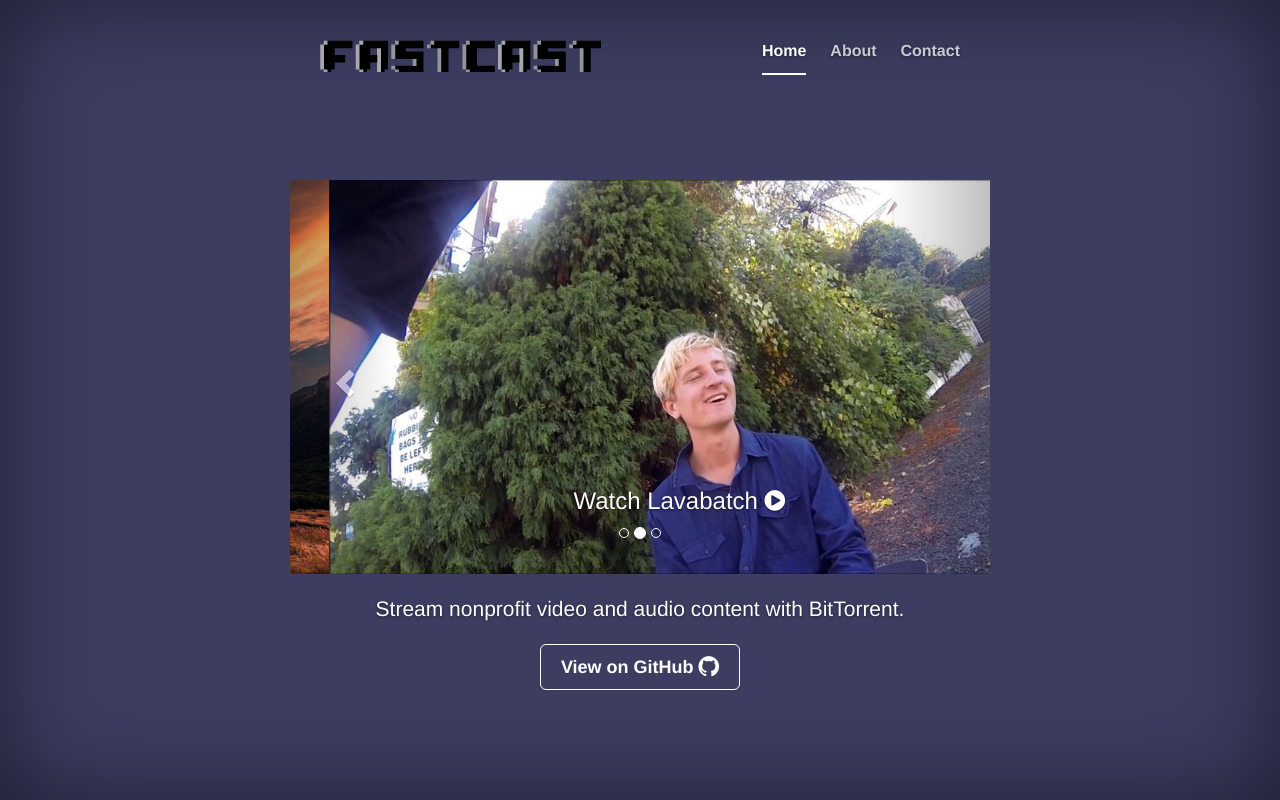
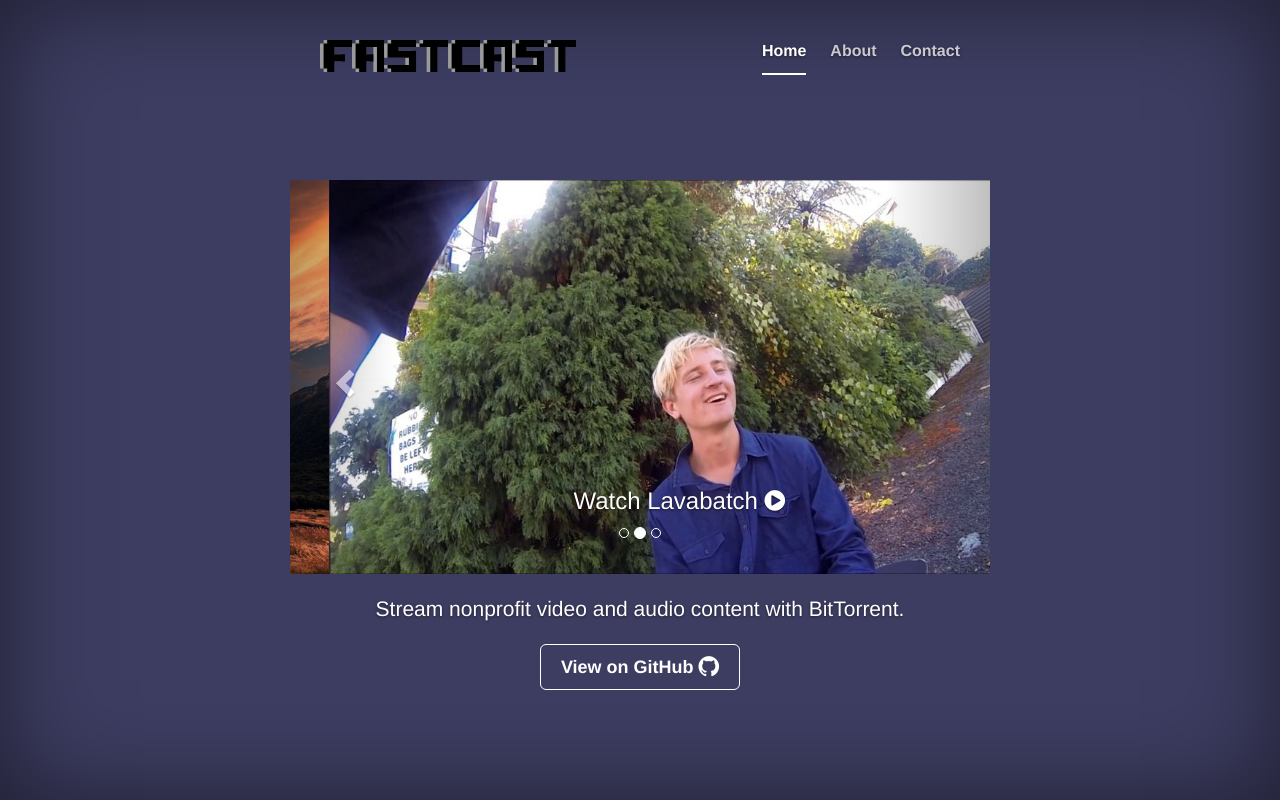
Before and after one commit to fastcast/fastcast, a plain HTML site: page index.html in a window 1280 px wide. Drawn offline with nearby package versions, Linux system fonts and the light colour scheme.

Commit message:
change logo to svg

```diff
--- a/index.html
+++ b/index.html
@@ -52,7 +52,7 @@
 
           <div class="masthead clearfix">
             <div class="inner">
-     		  <a class="masthead-brand" href="index.html"> <img src="logo.png" alt="Fastcast"></a>
+     		  <a class="masthead-brand" href="index.html"> <img src="logo.svg" alt="Fastcast" height="32"></a>
               <ul class="nav masthead-nav">
                 <li class="active"><a href="index.html">Home</a></li>
                 <li><a href="about.html">About</a></li>
```
Also changed, not shown: logo.png (deleted), logo.svg (added).
